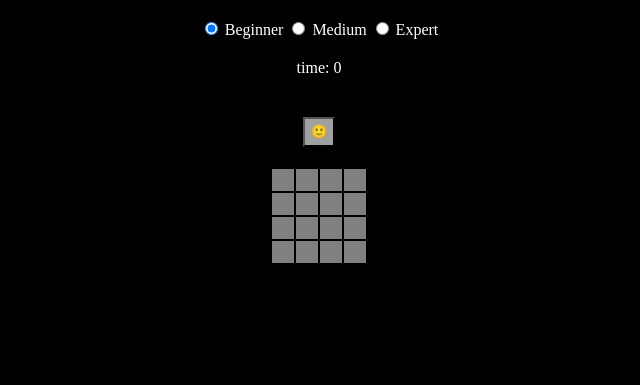
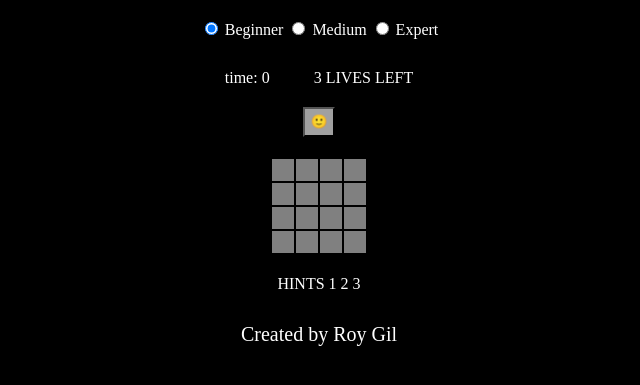
Before and after one commit to gilro79/MineSweeper, a plain HTML site: page index.html in a window 1280 px wide. Shown: the part 61-446 px from the top of the page, without its empty margins (321-961 px from the left). Drawn offline with Linux system fonts and the light colour scheme.

Commit message:
Lives added

```diff
--- a/css/style.css
+++ b/css/style.css
@@ -32,6 +32,18 @@ img {
 .level{
     margin: 20px;
 }
+.gameTime{
+    display: inline-block;
+    margin-right: 40px;
+    /* padding: 3px;
+    width: 60px;
+    background-color: rgb(218, 218, 218);
+    color: rgb(41, 58, 207); */
+}
+.liveLeft{
+    display: inline-block;
+
+}
 .resetBtn{
     /* width:25px; */
     height:30px;
@@ -47,3 +59,10 @@ img {
     margin-top: 10px;
     padding: 10px;
 }
+.hints{
+    margin-top: 20px;
+}
+.footer{
+    margin-top: 20px;
+    font-size: 20px;
+}
--- a/index.html
+++ b/index.html
@@ -17,13 +17,22 @@
         <input type="radio" id="Expert" onclick="gameLevel(this)" name="drone" value="Expert">
         <label for="Expert">Expert</label>
     </div>
-    <div class="gameTime">time: 0</div>
     <div class="frame">
+        <div class="frameHeader">
+            <div class="gameTime">time: 0</div>
+            <div class="liveLeft"><span>3 LIVES</span> LEFT</div>
+        </div>
         <button class="resetBtn" onclick="initGame()">🙂</button>
         <table>
             <tbody class="board"></tbody>
         </table>
+        <div class="hints" onclick="getHint()">HINTS
+            <span class="hint1"> 1</span>
+            <span class="hint2"> 2</span>
+            <span class="hint3"> 3</span>
+        </div>
     </div>
+    <div class="footer">Created by Roy Gil</div>
     <script src="js/util.js"></script>
     <script src="js/app.js"></script>
 </body>
--- a/js/app.js
+++ b/js/app.js
@@ -3,10 +3,12 @@
 var SMILEY = '🙂';
 var COOL = '😎';
 var MAYBE = '😯';
+var INJURED = '😵';
 var DEAD = '😖';
 
 var MINE_IMG = '<img src="img/bomb.png" />';
 var FLAG_IMG = '<img src="img/flag.png" />';
+
 var gBoard = [];
 var gStartTime;
 var gTimeInterval;
@@ -17,21 +19,24 @@ var gLevel = {
 var gLevels = [{ s: 4, m: 2 }, { s: 8, m: 12 }, { s: 12, m: 30 }];
 var gGame;
 
-
-
-
 function initGame() {
     gGame = {
         isOn: false,
         shownCount: 0,
         markedCount: 0,
         timePassed: 0,
-        minesRevealed: 0
+        minesRevealed: 0,
+        isHint: false,
+        hintsCount: 3
     }
     renderCell('.resetBtn', SMILEY);
     clearInterval(gTimeInterval);
     resetTime();
     buildBoard();
+    renderCellTxt('.liveLeft span','3 LIVES')
+    // var elLives = document.querySelector('.liveLeft span');
+    // elLives.innerText = '3 LIVES';
+
 }
 
 function gameLevel(elRadioBtn) {
@@ -60,8 +65,6 @@ function buildBoard() {
     // setMinesCount();
     renderBoard();
 }
-
-
 
 // Render the board to an HTML table
 function renderBoard() {
@@ -145,17 +148,27 @@ function clicked(elCell) {
         initCells(pos.i, pos.j);
         setMinesCount();
     }
+    if(gGame.isHint){
+        gGame.isHint = false;
+        showHint(pos);
+        return;
+    }
     var currCell = gBoard[pos.i][pos.j];
     // if the cell is flagged
     if (currCell.isMarked || currCell.isShown) return;
     currCell.isShown = true;
     if (currCell.isMine) {
         elCell.innerHTML = MINE_IMG;
+        renderCell('.resetBtn', INJURED);
         gGame.minesRevealed += 1;
+        var livesLeft = 3 - gGame.minesRevealed;
+        var livesLeftTxt = (livesLeft === 1) ? livesLeft + ' LIFE' : livesLeft + ' LIVES';
+        renderCellTxt('.liveLeft span',livesLeftTxt)
         if (gGame.minesRevealed === 3) {
             gameOver()
         }
     } else {
+        renderCell('.resetBtn', SMILEY);
         elCell.classList.add('shown');
         gGame.shownCount += 1;
         if (currCell.minesAroundCount) {
@@ -219,6 +232,13 @@ function initCells(rowIdx, colIdx) {
     }
 }
 
+function getHint(){
+    gGame.isHint = true;
+}
+function showHint(pos){
+    console.log(pos);
+}
+
 function setMinesCount() {
     for (var i = 0; i < gBoard.length; i++) {
         for (var j = 0; j < gBoard.length; j++) {
@@ -274,8 +294,3 @@ function openNeigbCells(rowIdx, colIdx) {
         }
     }
 }
-
-function renderCell(el, value) {
-    var elBtn = document.querySelector(el);
-    elBtn.innerHTML = value;
-}
--- a/js/util.js
+++ b/js/util.js
@@ -44,3 +44,13 @@ function createRandArray(size) {
     }
     return shuffNums;
 }
+
+function renderCell(el, value) {
+    var elBtn = document.querySelector(el);
+    elBtn.innerHTML = value;
+}
+
+function renderCellTxt(el, value){
+    var elBtn = document.querySelector(el);
+    elBtn.innerText = value;
+}
```
